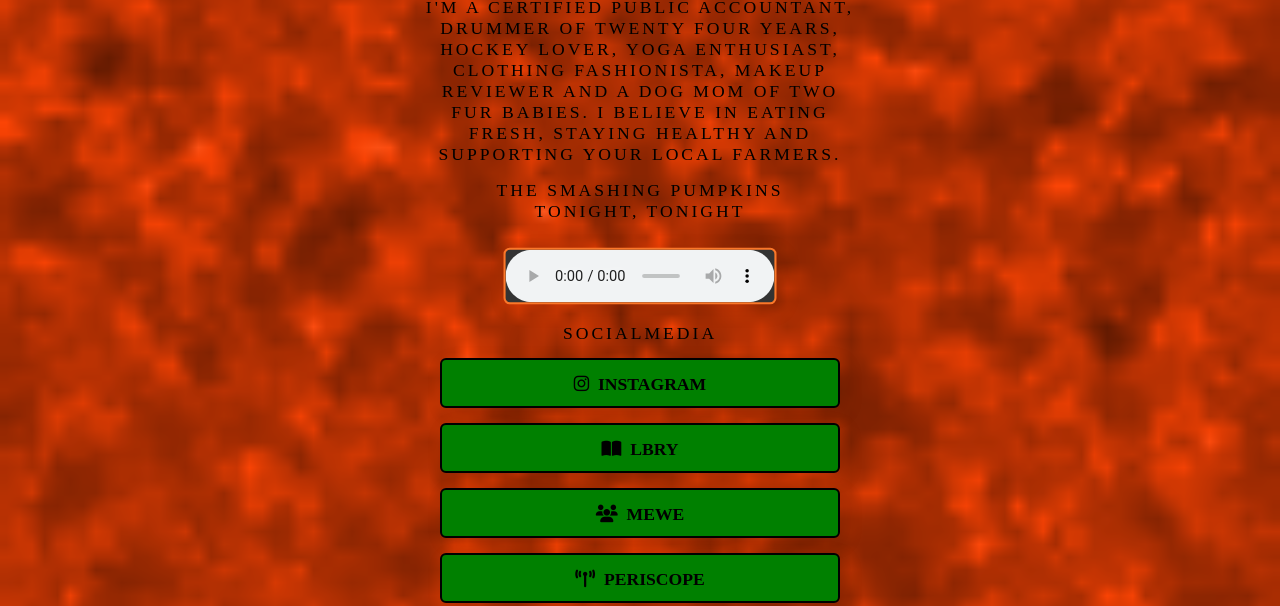
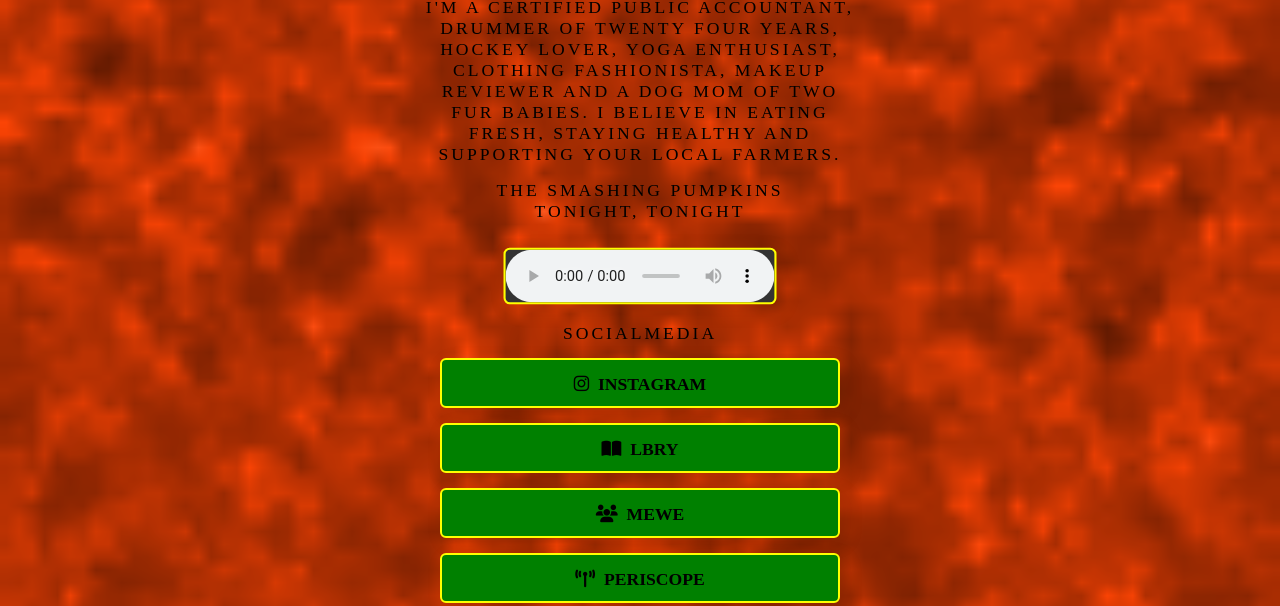
Before and after one commit to aubinwhite/danielledrummer, a plain HTML site: page index.html in a window 1280 px wide. Shown: the part 218-824 px from the top of the page. Drawn offline with Linux system fonts and the light colour scheme; a web font is replaced by a local one.

Commit message:
Update style.css

```diff
--- a/style.css
+++ b/style.css
@@ -10,7 +10,7 @@ html {
 
 body{
  background-image: url("https://raw.githubusercontent.com/aubinwhite/danielledrummer/main/filestorage/background.png");
- background-color: #cccccc;
+ background-color: #fb4f14;
  height: 600px;
  background-position: center;
  background-repeat: repeat;
@@ -29,7 +29,7 @@ audio {
  transform: scale(1.05);
  box-shadow: 5px 5px 20px rgba(0,0, 0, 0.1);
  background-color: #333333;
- border: 2px solid #fb7729;
+ border: 2px solid #FFFF00;
 }
 
 a{
@@ -37,7 +37,7 @@ a{
  max-width:400px;
  height: 50px;
  margin:0 auto 15px auto;
- border: 2px solid black;
+ border: 2px solid #FFFF00;
  display:block;
  background-color: #008000;
  text-decoration:none;
```
